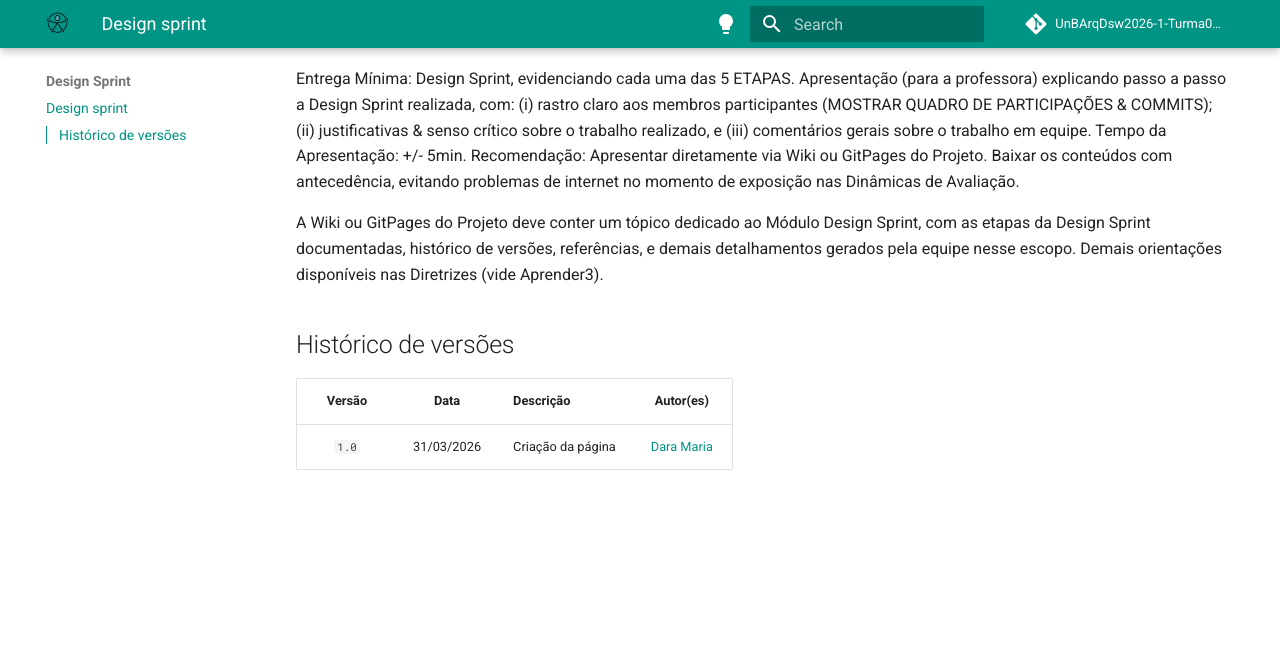
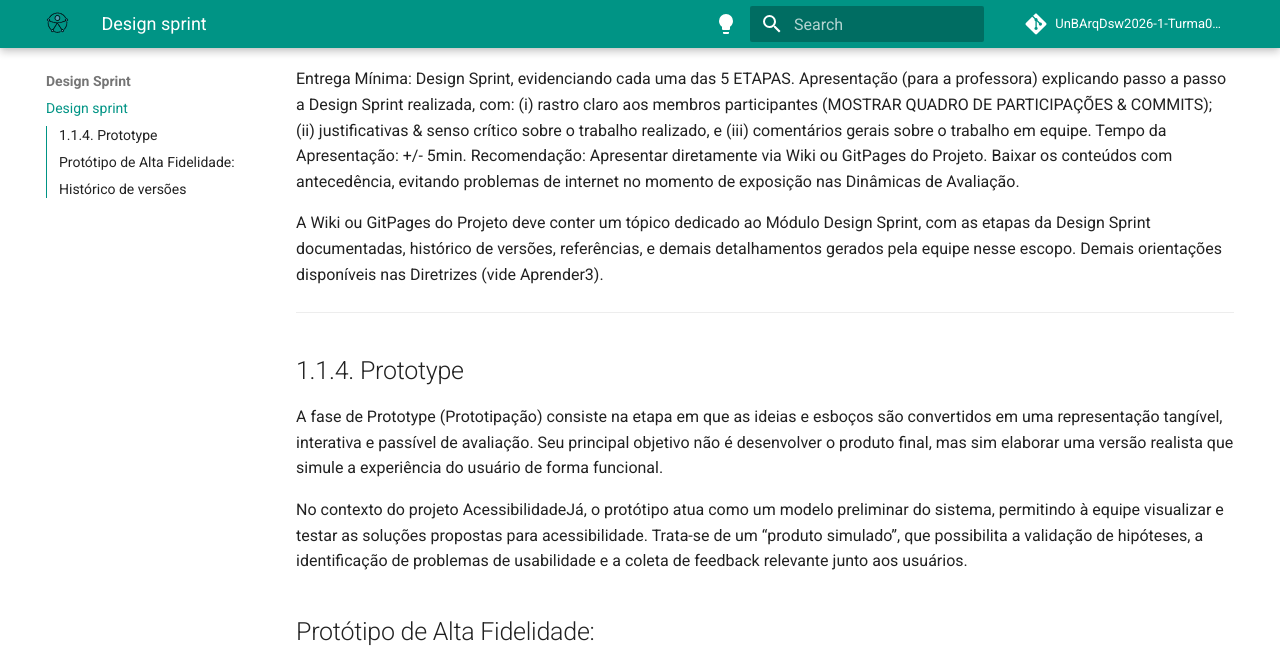
Before and after one commit to UnBArqDsw2026-1-Turma02/2026.01-T02_G4_AcessibilidadeJa_Entrega_01, an MkDocs documentation site: the page built from docs/Base/1.1.DesignSprint.md, in a window 1280 px wide and 1400 px high, scrolled down 270 px. Shown: the top 665 px of the window. Built offline with MkDocs 1.6.1 and Material for MkDocs 9.7.7, drawn with Linux system fonts in a browser that asks for light colours; comment, search, counter and statistics services are not loaded; before the commit the page ends 900 px from its top, so only the background shows below that; some of the changed text lies outside the part shown; grey boxes are pictures that could not be loaded.

Commit message:
Docs : inserção do protótipo no documento
Added a new section on the Prototype phase detailing its purpose and relevance in the AcessibilidadeJá project, including high-fidelity prototype links.

```diff
--- a/docs/Base/1.1.DesignSprint.md
+++ b/docs/Base/1.1.DesignSprint.md
@@ -10,8 +10,29 @@
 A Wiki ou GitPages do Projeto deve conter um tópico dedicado ao Módulo Design Sprint, com as etapas da Design Sprint documentadas, histórico de versões, referências, e demais detalhamentos gerados pela equipe nesse escopo.
 Demais orientações disponíveis nas Diretrizes (vide Aprender3).
 
+---
+## 1.1.4. Prototype
+
+A fase de Prototype (Prototipação) consiste na etapa em que as  ideias e esboços são convertidos em uma representação tangível, interativa e passível de avaliação. Seu principal objetivo não é desenvolver o produto final, mas sim elaborar uma versão realista que simule a experiência do usuário de forma funcional.
+
+No contexto do projeto AcessibilidadeJá, o protótipo atua como um modelo preliminar do sistema, permitindo à equipe visualizar e testar as soluções propostas para acessibilidade. Trata-se de um “produto simulado”, que possibilita a validação de hipóteses, a identificação de problemas de usabilidade e a coleta de feedback relevante junto aos usuários.
+
+
+## Protótipo de Alta Fidelidade:
+
+<iframe width="560" height="315" src="https://www.youtube.com/embed/7A1XvTdOv7I?si=pneLP657fmz1l6ci" title="YouTube video player" frameborder="0" allow="accelerometer; autoplay; clipboard-write; encrypted-media; gyroscope; picture-in-picture; web-share" referrerpolicy="strict-origin-when-cross-origin" allowfullscreen></iframe>
+
+
+- Protótipo de Alta Fidelidade no figma:
+
+
+ <iframe style="border: 1px solid rgba(0, 0, 0, 0.1);" width="800" height="450" src="https://embed.figma.com/proto/AQtjIWqSWCDrbIKEqOvLO6/AcessibilidadeJ%C3%A1?node-id=71-2431&p=f&scaling=contain&content-scaling=fixed&page-id=2%3A2&starting-point-node-id=7%3A3594&embed-host=share" allowfullscreen></iframe>
+
+
+
 ## Histórico de versões
 
 | Versão | Data | Descrição | Autor(es) |
 | :---: | :---: | :--- | :---: |
 | `1.0` | 31/03/2026 | Criação da página | [Dara Maria](https://github.com/daramariabs) |
+| `1.2` | 03/04/2026 | elaboração e inserção do prototipo | [Fernanda Vaz ](https://github.com) |
```
